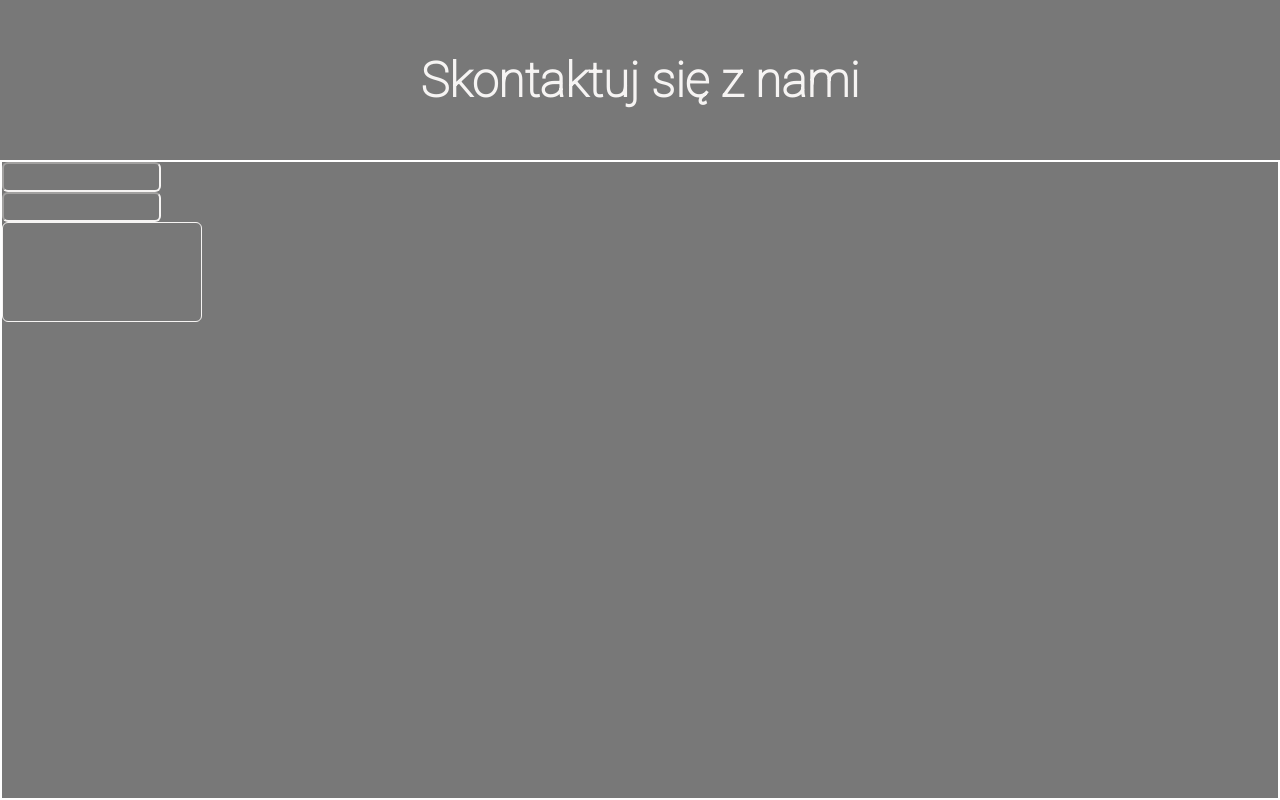
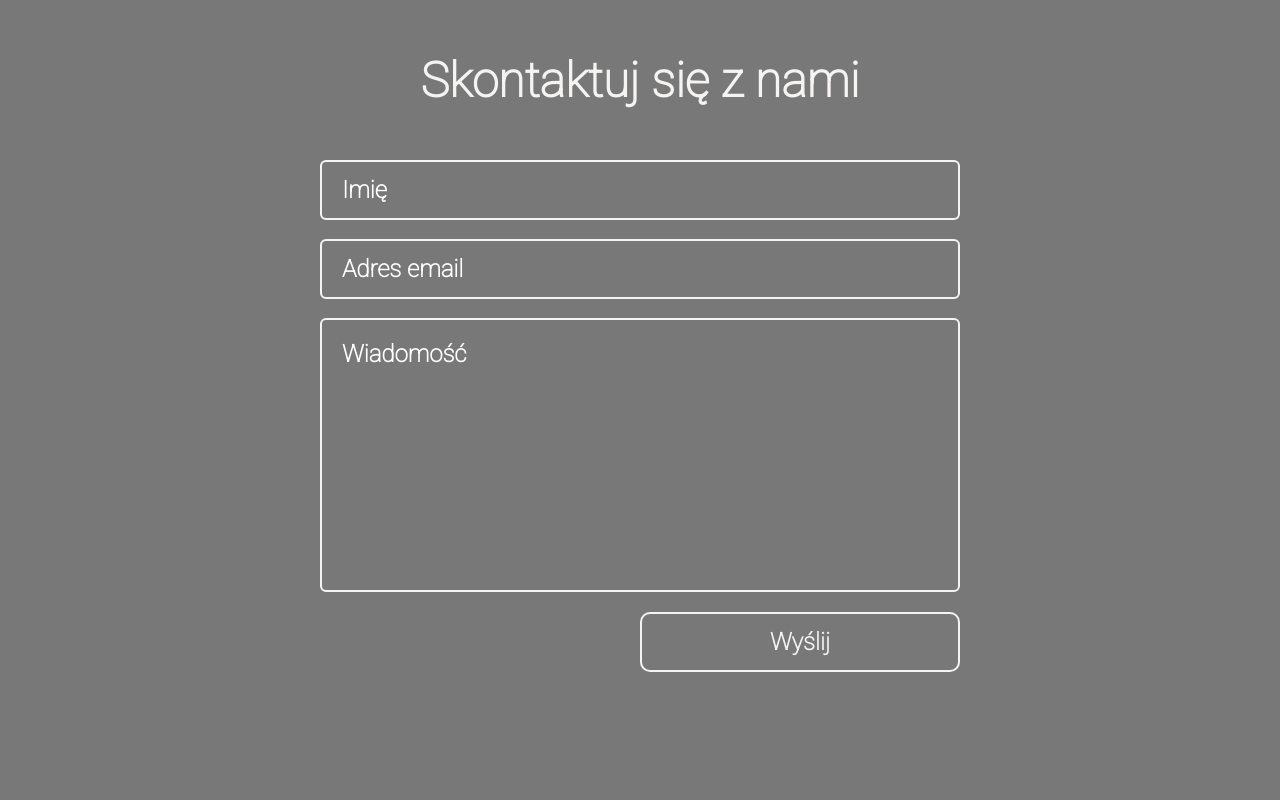
Before and after one commit to julia-kocik/electro-company-v2, a React (Create React App) app: page / in a window 1280 px wide. Shown: the part 3200-4000 px from the top of the page. Built offline with nearby package versions, Linux system fonts and the light colour scheme.

Commit message:
Add Contact form component

```diff
--- a/src/components/common/Button/Button.tsx
+++ b/src/components/common/Button/Button.tsx
@@ -9,7 +9,7 @@
 const Button: React.FC<ButtonProps> = ({ title, color }): JSX.Element => {
   const className = `btn ${color === 'light' ? 'btn_light' : ''} ${color === 'dark' ? 'btn_dark' : ''}`
   return (
-        <button className={className}>
+        <button type='submit' className={className}>
             <span><b>{title}</b></span>
         </button>
   )
--- a/src/components/sections/Contact/Contact.scss
+++ b/src/components/sections/Contact/Contact.scss
@@ -9,27 +9,41 @@
     h2{
         flex: 0 0 20%;
     }
+    .form_container {
+        flex: 0 0 80%;
+        display: flex;
+        align-items: flex-start;
+        justify-content: center;
         form {
-        flex: 0 0 80%;
-        border: 2px solid white;
+            height: 80%;
+            width: 50%;
+            display: flex;
+            flex-direction: column;
             input, textarea {
              background-color: transparent;
-        border-color: $color-white;
+             border: 2px solid $color-white;
+             color: #fff;
+             font-size: 24px;
+             padding: 20px;
              border-radius: 6px;
              outline: none;
-        &:focus {
-            color: #fff;
-            border-color: $color-white;
-
+             width: 100%;
+             font-weight: bold;
+             &::placeholder {
+                color: #fff
              }
             }
+            button {
+                width: 50%;
+                align-self: flex-end;
+            }
             input {
-        height: 30px;
+                height: 60px;
             }
             textarea {
-        height: 100px;
-        width: 200px;
+                height: 300px;
                 resize: none;
             }
          }
     }
+}
--- a/src/components/sections/Contact/Contact.tsx
+++ b/src/components/sections/Contact/Contact.tsx
@@ -1,16 +1,20 @@
 import React from 'react'
+import Button from '../../common/Button/Button'
 import Title from '../../common/Title/Title'
 import './Contact.scss'
 
 const Contact = (): JSX.Element => {
   return (
     <div className='contact_container' id='contact'>
-      <Title title='Skontaktuj się z nami'/>
-      <form>
-        <input type="text" id="name" name="name"/><br />
-        <input type="email" id="email" name="email"/><br/>
-        <textarea id="message" name="message"></textarea>
-      </form>
+      <Title title='Skontaktuj się z nami' />
+      <div className="form_container">
+        <form>
+          <input type="text" id="name" name="name" placeholder='Imię'/><br />
+          <input type="email" id="email" name="email" placeholder='Adres email'/><br/>
+          <textarea id="message" name="message" placeholder='Wiadomość'></textarea>
+          <Button title='Wyślij' color='light'/>
+        </form>
+      </div>
     </div>
   )
 }
```
Lines whose indentation alone changed are shown as unchanged.
